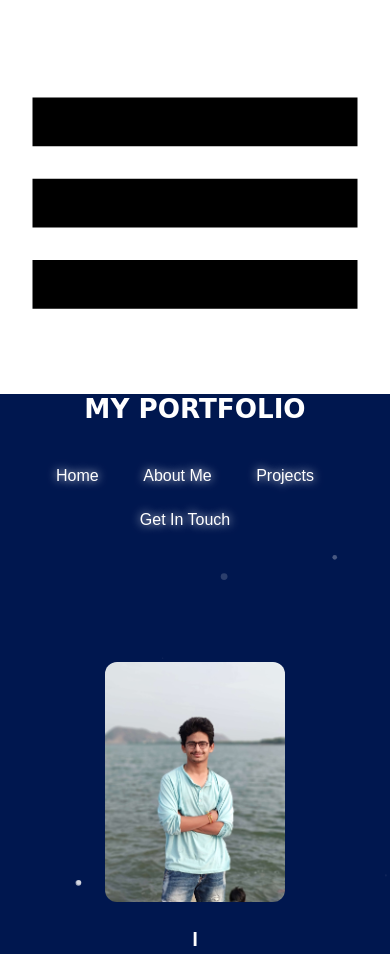
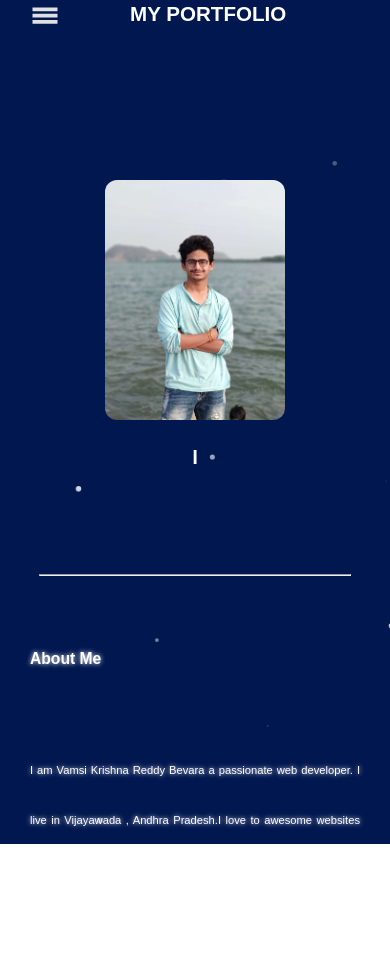
Before and after one commit to vamsikrishnareddybevara/myportfolio, a plain HTML site: page index.html in a window 390 px wide. Shown: the top 954 px of the page. Drawn offline with nearby package versions, Linux system fonts and the light colour scheme.

Commit message:
update 20

```diff
--- a/index.html
+++ b/index.html
@@ -6,11 +6,7 @@
   <link rel="stylesheet" href="main.css">
   <link rel="stylesheet" href="responsive.css">
   <link rel="stylesheet" href="https://cdnjs.cloudflare.com/ajax/libs/font-awesome/4.7.0/css/font-awesome.min.css">
-   <a id="menu" class="nav__menu">
-          <svg xmlns="http://www.w3.org/2000/svg" viewBox="0 0 24 24">
-            <path d="M2 6h20v3H2zm0 5h20v3H2zm0 5h20v3H2z"/>
-          </svg>
-    </a>
+
 </head>
 <body>
     <div id="particles-js"></div>
@@ -18,9 +14,17 @@
         <section class="header">
           <div class="header-inner">
             <h1>
+              <div class="svg">
+              <a id="menu" class="nav__menu">
+                <svg xmlns="http://www.w3.org/2000/svg" viewBox="0 0 24 24">
+                 <path d="M2 6h20v3H2zm0 5h20v3H2zm0 5h20v3H2z"/>
+                </svg>
+              </div>
+              </a>
               MY PORTFOLIO
             </h1>
           </div>
+
         </section>
     <nav class="nav">
       <ul class="nav__list">
--- a/main.css
+++ b/main.css
@@ -3,9 +3,6 @@ body, html {
   padding: 0;
   width: 100%;
   height: 100%;
-  color:#fff;
-  font-family: 'IBM Plex Sans', sans-serif;
-
 }
 * {
 	color:#fff;
@@ -18,7 +15,7 @@ h1, h2, h3, h4, h5 {
   margin: 0;
 }
 
-header, nav, footer, section, article, div {
+header, nav, footer, section, div {
   box-sizing: border-box;
 }
 
@@ -29,8 +26,6 @@ ul {
 }
 main {
   width: 100%;
-  font-family: 'Didact Gothic', sans-serif;
-
 }
 .header{
   width: 100%;
@@ -38,10 +33,9 @@ main {
 }
 .header-inner{
   font-size: 1.4em;
-  font-family: 'Cabin Sketch', cursive;
+  font-family: 'Montserrat', sans-serif;
   position: relative;
-}
-section h1{
+  z-index: 10;
   text-align: center;
 }
 
@@ -140,7 +134,7 @@ hr{
   text-align: justify;
   line-height: 50px;
   font-size: 1.1em;
-  font-family: 'IBM Plex Sans', sans-serif;
+  font-family: 'Montserrat', sans-serif;
   text-shadow: #FFF 0 0 5px;
 }
 
@@ -156,7 +150,7 @@ hr{
 #projects{
   width:100%;
   height:auto;
-  font-family: 'Didact Gothic', sans-serif;
+  font-family: 'Montserrat', sans-serif;
 }
 
 .project-heading{
--- a/responsive.css
+++ b/responsive.css
@@ -2,7 +2,7 @@
 	display:flex;
 	flex-wrap: wrap;
 }
-.header__menu {
+.nav__menu {
   display: none;
 }
 
@@ -20,20 +20,20 @@
 }
 @media screen and (max-width:550px){
 	#about-me{
-		font-size: 0.9em;
-		padding-left: 20px;
-		padding-right: 20px;
+		font-size: 0.7em;
+		padding-left: 30px;
+		padding-right: 30px;
 	}
 }
-@media screen and (max-width:50px) and (max-width: 550px){
+@media screen and (max-width: 550px){
 	.nav {
-    	z-index: 100;
-    	background-color: #000;
+    	z-index: 10;
+    	background-color: transparent;
     	width: 300px;
     	position:absolute;
     	/* This trasform moves the drawer off canvas. */
-    	-webkit-transform: translate(-300px, 0);
-    	transform: translate(-300px, 0);
+    	-webkit-transform: translate(-300px, 0px);
+    	transform: translate(-300px, 0px);
     	/* Optionally, we animate the drawer. */
     	transition: transform 0.5s ease;
  	 }
@@ -44,8 +44,8 @@
   	.item {
    		display: list-item;
    	 	border-bottom: 1px solid #E0E0E0;
-    width: 100%;
-    text-align: left;
+   	 	width: 80%;
+    	text-align: center;
     	color: #000;
   }
   	.item-1{
@@ -53,13 +53,29 @@
   }
    	.nav__menu {
     	display: inline-block;
-    position: absolute;
-    right: 0;
-    padding: 1em;
+    	position: relative;
+		padding-bottom: 1em;
+    	padding-right: 0em;
+    	padding-left: 1em;
   }
   	.nav__menu svg {
     	width: 48px;
-    height: 48px;
+    	height: 30px;
     	fill: #E0E0E0;
 }
+.svg{
+	position: absolute;
+	margin-top: 0px;
 }
+
+@media screen and (max-width: 470px){
+	.header-inner{
+		font-size: 1.1em;
+	}
+}
+@media screen and (max-width: 350px){
+	.header-inner{
+		padding-top: 10px;
+		font-size: 0.9em;
+	}
+}
```
Lines whose indentation alone changed are shown as unchanged.
